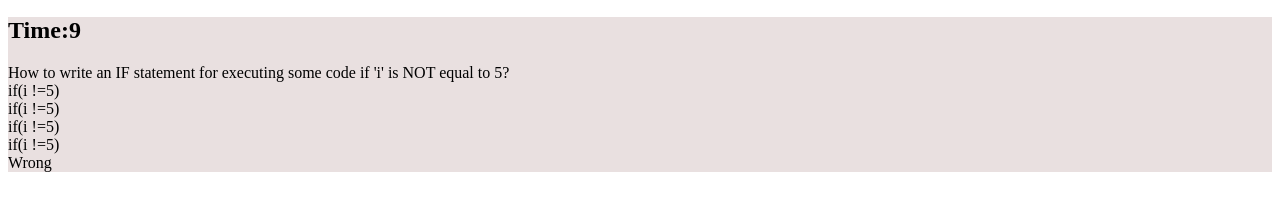
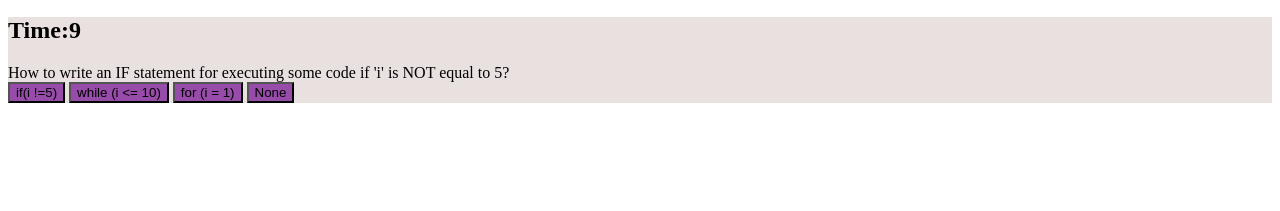
Before and after one commit to jerry4905/Timed-Quiz, a plain HTML site: page index.html in a window 1280 px wide. Both pictures are taken after a click on the button "Start Quiz". Shown: the part 91-302 px from the top of the page. Drawn offline with Linux system fonts and the light colour scheme.

Commit message:
1st question go

```diff
--- a/assets/css/style.css
+++ b/assets/css/style.css
@@ -5,6 +5,9 @@ header {
 main {
     background-color: rgb(233, 224, 224);
 }
+button {
+    background-color:rgb(150, 76, 168);
+}
 
 #start-modal {
     background-color: white;
--- a/assets/js/script.js
+++ b/assets/js/script.js
@@ -1,17 +1,17 @@
 // global variables
-let timeLeft = 60;
+let timeLeft = 5;
 //Store questions and answers in object array
 var questions = [
-    { q: "Inside which HTML element do we put the JavaScript?", a: "<script>" },
-    { q: "Where is the correct place to enter a javascript?", a: "both head and body" },
-    { q: "How do you create a function in JavaScript?", a: "function myFunction()" },
-    { q: "How do you call a function named 'myFunction'?", a: "myFunction()" },
-    { q: "How does a WHILE loop start?", a: "while (i <= 10)" },
-    { q: "A string is a number?", a: "False" },
-    { q: "How does a FOR loop start?", a: "for (i=0; i <=5; i++)" },
-    { q: "How can you add a comment in a JavaScript?", a: "//this will be a comment" },
-    { q: "JavaScript is the same as Java.", a: "False" },
-    { q: "How to write an IF statement for executing some code if 'i' is NOT equal to 5?", a: "if(i !=5)" },
+    { q: "Inside which HTML element do we put the JavaScript?", a: ["<script>", "<HTML>", "<body>", "<insert>"] },
+    { q: "Where is the correct place to enter a javascript?", a: ["both head and body", "head", "body", "neither"] },
+    { q: "How do you create a function in JavaScript?", a: ["function myFunction()", "call function()", "// function", ".function"] },
+    { q: "How do you call a function named 'myFunction'?", a: ["myFunction()", "function myFunction()", "call function()", "// function"] },
+    { q: "How does a WHILE loop start?", a: ["while (i <= 10)", "for (i=0; i <=5; i++)", "for (i = 1)", "None"] },
+    { q: "A string is a number?", a: ["False", "true", "sometimes", "always"] },
+    { q: "How does a FOR loop start?", a: ["for (i=0; i <=5; i++)", "while (i <= 10)", "for (i = 1)", "None"] },
+    { q: "How can you add a comment in a JavaScript?", a: ["//this will be a comment", "<!--this will be a comment-->", "*this will be a comment", "this will be a comment"] },
+    { q: "JavaScript is the same as Java.", a: ["False", "true", "sometimes", "always"] },
+    { q: "How to write an IF statement for executing some code if 'i' is NOT equal to 5?", a: ["if(i !=5)", "while (i <= 10)", "for (i = 1)", "None"] },
 ]
 
 // capture DOM El
@@ -21,10 +21,10 @@ let currentScoreEl = document.querySelector("#current-score");
 let timeLeftEl = document.querySelector("#countdown");
 let timeLeftContainerEl = document.querySelector("#time-left-container");
 let questionEl = document.querySelector("#question");
-let option1El = document.querySelector("#pa1");
-let option2El = document.querySelector("#pa2");
-let option3El = document.querySelector("#pa3");
-let option4El = document.querySelector("#pa4");
+let option1El = document.querySelector("#a1");
+let option2El = document.querySelector("#a2");
+let option3El = document.querySelector("#a3");
+let option4El = document.querySelector("#a4");
 let startGamebtn = document.querySelector("#start-game-btn");
 let rightWrongEl = document.querySelector("#right-wrong");
 
@@ -46,7 +46,7 @@ if (currentScore === null) {
 
 // Set up a timer function
 
-startGamebtn.addEventListener("click", function countdown() {
+function countdown() {
     var timeLeft = 10;
 
     // Use the `setInterval()` method to call a function to be executed every 1000 milliseconds
@@ -66,50 +66,101 @@ startGamebtn.addEventListener("click", function countdown() {
             timeLeftEl.textContent = '';
             // Use `clearInterval()` to stop the timer
             clearInterval(timeInterval);
-            alert("Game Over!")
+            //alert("Game Over!")
         }
     }, 1000);
-})
+};
 
 
 function startGame() {
     startGamebtn.addEventListener("click", function () {
         // hide the modal
         modalEl.style.display = "none";
+
+        countdown();
+
+        currentScore = 0;
+
         // update question if time left
-        if (timeLeft > 0) {
-            for (var i = 0; i < questions.length; i++) {
-                //Display cureent question to answer
-                var answer = []
-                questionEl.textContent = questions[i].q;
-                option1El.textContent = questions[i].a;
-                option2El.textContent = questions[i].a;
-                option3El.textContent = questions[i].a;
-                option4El.textContent = questions[i].a;
+        for (var i = 0; i < questions.length; i++) {
+            //Display cureent question to answer
+            //var answer = []
+            questionEl.textContent = questions[i].q;
+            option1El.textContent = questions[i].a[0];
+            option2El.textContent = questions[i].a[1];
+            option3El.textContent = questions[i].a[2];
+            option4El.textContent = questions[i].a[3];
 
+            // listen for response
+            option1El.addEventListener("click", function () {
                 if (
-                    (answer === questions[i].a)
+                    (this.textContent === option1El.textContent)
                 ) {
                     // Increase score
                     currentScore++;
                     // inform user in rightwrong div
                     rightWrongEl.textContent = "Correct";
+                    // questionEl.textContent = questions[1].q;
 
-                    // save final score and scorer to local storage for next gaem
-                    localStorage.setItem("highscore", prompt("score"));
-                    localStorage.setItem("highscorer", prompt("enter name"));
                 } else {
                     rightWrongEl.textContent = "Wrong";
+                    // penalize 5 seconds for wrong answer
                     timeLeft - 5;
                 }
-            }
-            // save final score and scorer to local storage for next gaem
-            // localStorage.setItem("highscore",prompt("score"));
-            // localStorage.setItem("highscorer", prompt("enter name"));
 
-        } else {
-            alert("Game Over")
+            })
+            option2El.addEventListener("click", function () {
+                if (
+                    (this.textContent === option1El.textContent)
+                ) {
+                    // Increase score
+                    currentScore++;
+                    // inform user in rightwrong div
+                    rightWrongEl.textContent = "Correct";
+                } else {
+                    rightWrongEl.textContent = "Wrong";
+                    // penalize 5 seconds for wrong answer
+                    timeLeft - 5;
+                }
+
+            })
+            option3El.addEventListener("click", function () {
+                if (
+                    (this.textContent === option1El.textContent)
+                ) {
+                    // Increase score
+                    currentScore++;
+                    // inform user in rightwrong div
+                    rightWrongEl.textContent = "Correct";
+                } else {
+                    rightWrongEl.textContent = "Wrong";
+                    // penalize 5 seconds for wrong answer
+                    timeLeft - 5;
+                }
+
+            })
+            option4El.addEventListener("click", function () {
+                if (
+                    (this.textContent === option1El.textContent)
+                ) {
+                    // Increase score
+                    currentScore++;
+                    // inform user in rightwrong div
+                    rightWrongEl.textContent = "Correct";
+                } else {
+                    rightWrongEl.textContent = "Wrong";
+                    // penalize 5 seconds for wrong answer
+                    timeLeft - 5;
+                }
+
+            })
+
         }
+        // save final score and scorer to local storage for next game
+        // localStorage.setItem("highscore",prompt("score"));
+        // localStorage.setItem("highscorer", prompt("enter name"));
+
     })
+
 };
-startGamebtn.addEventListener("click", startGame());
+startGame()
--- a/index.html
+++ b/index.html
@@ -48,10 +48,10 @@
         </div>
         <div id="question container">
             <div id="question"></div>
-            <div id="pa1"></div>
-            <div id="pa2"></div>
-            <div id="pa3"></div>
-            <div id="pa4"></div>
+            <button id="a1" type="button"></button>
+            <button id="a2" type="button"></button>
+            <button id="a3" type="button"></button>
+            <button id="a4" type="button"></button>
             <div id="right-wrong"></div>
         </div>
         <script src="./assets/js/script.js"></script>
```
